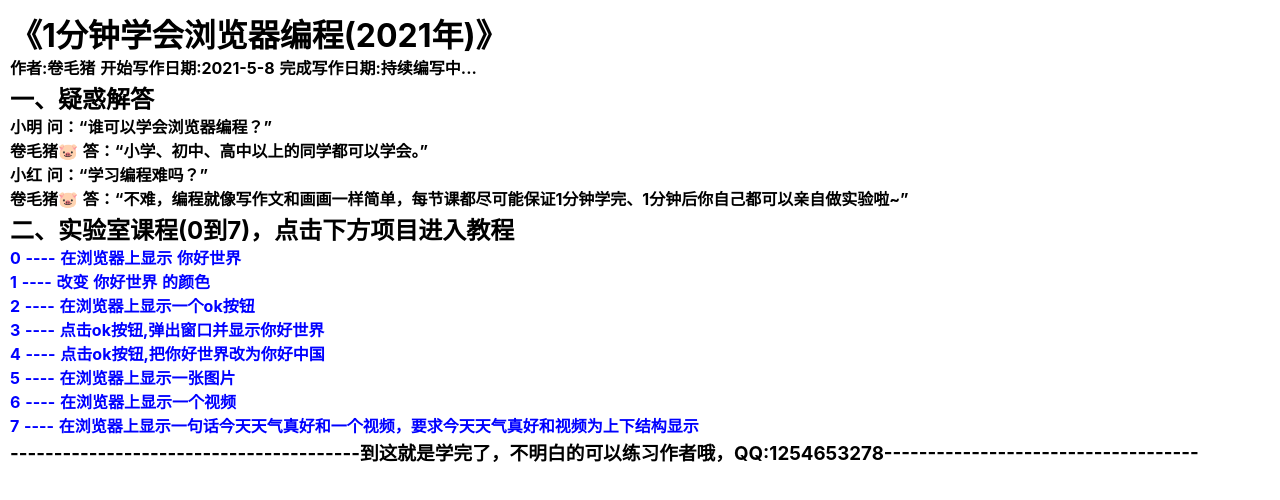
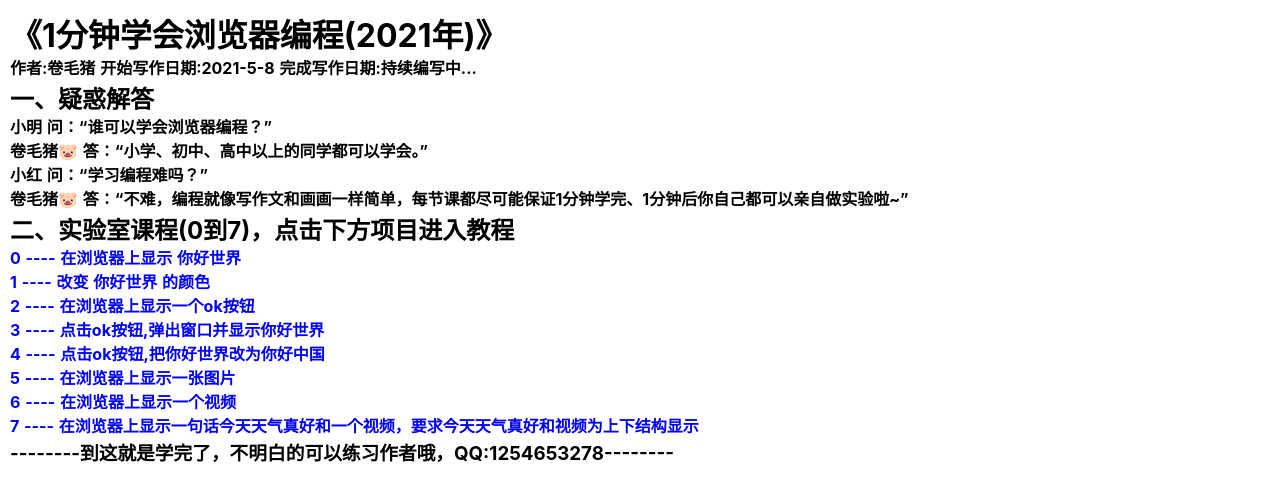
Before and after one commit to lose0101/nuxtjs, a Nuxt app: page / in a window 1280 px wide. Shown: the top 500 px of the page. Built offline with nearby package versions, Linux system fonts and the light colour scheme.

Commit message:
Update index.vue

```diff
--- a/pages/index.vue
+++ b/pages/index.vue
@@ -21,7 +21,7 @@
 <h4 @click="to('/7')">7 ---- 在浏览器上显示一句话今天天气真好和一个视频，要求今天天气真好和视频为上下结构显示</h4>
 </div>
 
-<h3>----------------------------------------到这就是学完了，不明白的可以练习作者哦，QQ:1254653278------------------------------------</h3>
+<h3>--------到这就是学完了，不明白的可以练习作者哦，QQ:1254653278--------</h3>
 </div>
 </template>
 <script>
```
